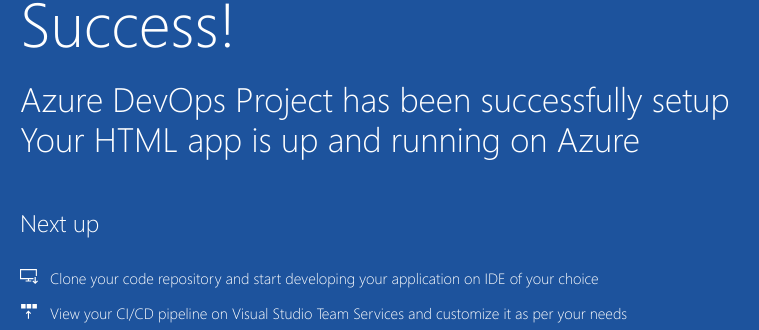
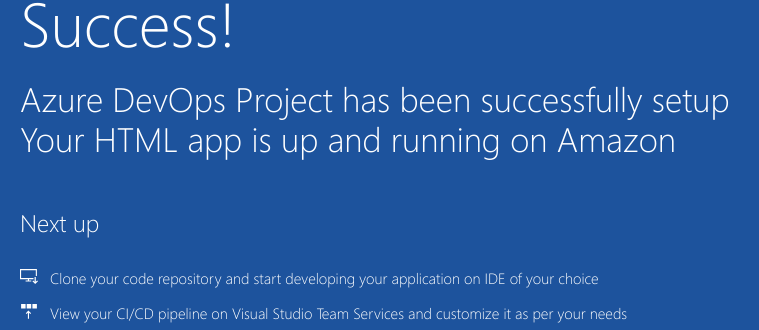
Before and after one commit to indianrockez/sample-project, a plain HTML site: page index.html in a window 1280 px wide. Shown: the part 392-722 px from the top of the page, 205-964 px from the left. Drawn offline with Linux system fonts and the light colour scheme.

Commit message:
Feature 2 changes

```diff
--- a/index.html
+++ b/index.html
@@ -20,7 +20,7 @@
             <div class="content-body">
                 <div class="success-text">Success!</div>
                 <div class="description line-1"> Azure DevOps Project has been successfully setup</div>
-                <div class="description line-2"> Your HTML app is up and running on Azure</div>
+                <div class="description line-2"> Your HTML app is up and running on Amazon</div>
                 <div class="next-steps-container">
                     <div class="next-steps-header">Next up</div>
                     <div class="next-steps-body">
```
